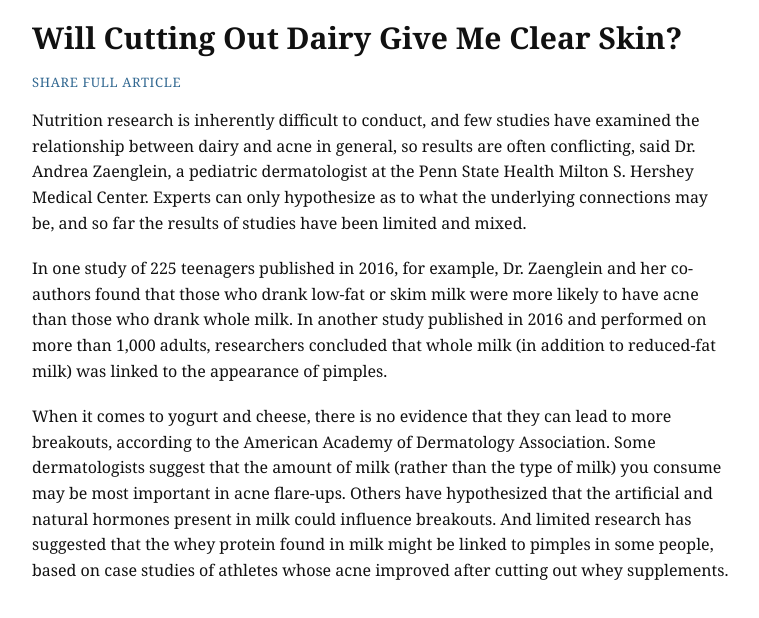
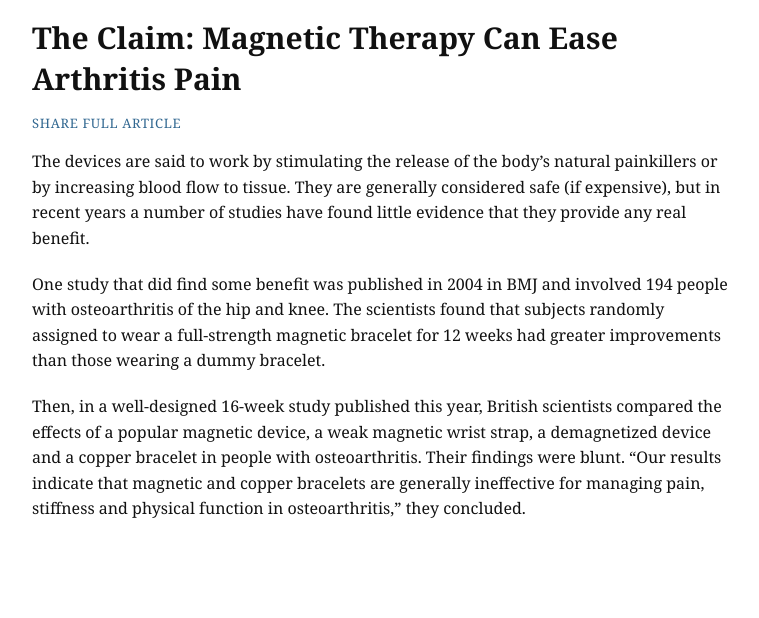
Before and after one commit to AliceMargonari/magnetic_nyt, a plain HTML site: page index.html in a window 1280 px wide. Shown: the part 166-784 px from the top of the page, without its empty margins (258-1017 px from the left). Drawn offline with Linux system fonts and the light colour scheme; a web font is replaced by a local one.

Commit message:
Update index.html

```diff
--- a/index.html
+++ b/index.html
@@ -58,12 +58,12 @@
   <div class="logo">
     <img src="nyt-logo.png" alt="The New York Times Logo">
   </div>
-  <h1>Will Cutting Out Dairy Give Me Clear Skin?</h1>
+  <h1>The Claim: Magnetic Therapy Can Ease Arthritis Pain</h1>
   <a class="share-link" href="#">Share full article</a>
 
 
-  <p>Nutrition research is inherently difficult to conduct, and few studies have examined the relationship between dairy and acne in general, so results are often conflicting, said Dr. Andrea Zaenglein, a pediatric dermatologist at the Penn State Health Milton S. Hershey Medical Center. Experts can only hypothesize as to what the underlying connections may be, and so far the results of studies have been limited and mixed.</p>
-  <p>In one study of 225 teenagers published in 2016, for example, Dr. Zaenglein and her co-authors found that those who drank low-fat or skim milk were more likely to have acne than those who drank whole milk. In another study published in 2016 and performed on more than 1,000 adults, researchers concluded that whole milk (in addition to reduced-fat milk) was linked to the appearance of pimples.</p>
-  <p>When it comes to yogurt and cheese, there is no evidence that they can lead to more breakouts, according to the American Academy of Dermatology Association.
+  <p>The devices are said to work by stimulating the release of the body’s natural painkillers or by increasing blood flow to tissue. They are generally considered safe (if expensive), but in recent years a number of studies have found little evidence that they provide any real benefit.</p>
+  <p>One study that did find some benefit was published in 2004 in BMJ and involved 194 people with osteoarthritis of the hip and knee. The scientists found that subjects randomly assigned to wear a full-strength magnetic bracelet for 12 weeks had greater improvements than those wearing a dummy bracelet.</p>
+  <p>Then, in a well-designed 16-week study published this year, British scientists compared the effects of a popular magnetic device, a weak magnetic wrist strap, a demagnetized device and a copper bracelet in people with osteoarthritis. Their findings were blunt.
 
-Some dermatologists suggest that the amount of milk (rather than the type of milk) you consume may be most important in acne flare-ups. Others have hypothesized that the artificial and natural hormones present in milk could influence breakouts. And limited research has suggested that the whey protein found in milk might be linked to pimples in some people, based on case studies of athletes whose acne improved after cutting out whey supplements.</p>
+“Our results indicate that magnetic and copper bracelets are generally ineffective for managing pain, stiffness and physical function in osteoarthritis,” they concluded.</p>
```
